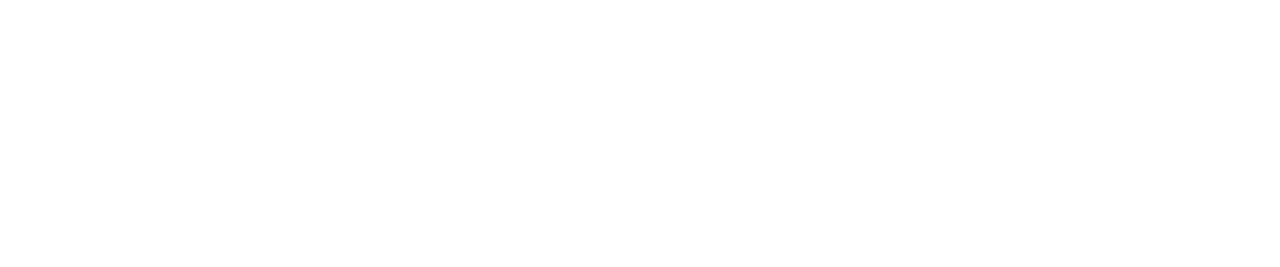
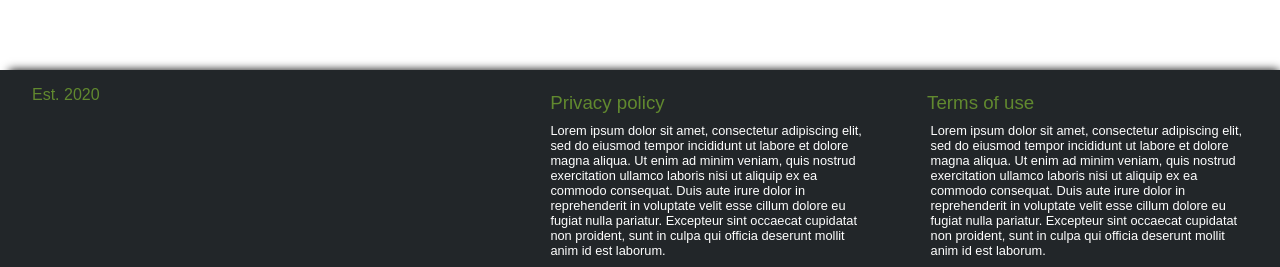
Before and after one commit to lucasjulromero/ripCentral, a Next.js app: page / in a window 1280 px wide. Shown: the part 3085-3352 px from the top of the page. Before the commit the page ends 3035 px from the top, so only its background shows below. Built offline with nearby package versions, Linux system fonts and the light colour scheme.

Commit message:
working on footer

```diff
--- /dev/null
+++ b/components/Footer.jsx
@@ -0,0 +1,112 @@
+import React from "react";
+// import { RipCentralLogo, CannabisContainer } from "./Navbar.jsx";
+// import { faCannabis } from "@fortawesome/free-solid-svg-icons";
+// import { FontAwesomeIcon } from "@fortawesome/react-fontawesome";
+import { lizardGreen, lightGrey, darkGrey } from "../styles/colors";
+
+const Footer = () => {
+  return (
+    <>
+      <div
+        style={{
+          backgroundColor: `${darkGrey}`,
+          marginLeft: "-0.5em",
+          width: "100%",
+          height: "25vh",
+          display: "grid",
+          gridTemplateColumns: "25% 35% 40%",
+          gridTemplateRows: "18% 12% 70%",
+          boxShadow: "4px -5px 9px -5px black",
+          position: "absolute"
+        }}
+      >
+        {/* <RipCentralLogo className="footer">
+          ripCentral
+          <CannabisContainer>
+            <FontAwesomeIcon icon={faCannabis} />
+          </CannabisContainer>
+        </RipCentralLogo> */}
+        <p
+          style={{
+            gridRow: "1 / 3",
+            marginLeft: "2em",
+            fontWeight: 300,
+            fontFamily: "Nunito sans, sans-serif",
+            color: `${lizardGreen}`
+          }}
+        >
+          Est. 2020
+        </p>
+        <h3
+          style={{
+            gridColumn: "2 / span 2",
+            fontWeight: 300,
+            gridRow: "3 / 3",
+            maxWidth: "25em",
+            marginTop: "-2em",
+            marginLeft: "12.3em",
+            fontFamily: "Nunito sans, sans-serif",
+            color: `${lizardGreen}`
+          }}
+        >
+          Privacy policy
+        </h3>
+        <p
+          style={{
+            fontSize: "0.8em",
+            gridColumn: "2 / span 2",
+            gridRow: "3 / 3",
+            maxWidth: "25em",
+            marginTop: "-0.5em",
+            marginLeft: "18em",
+            fontFamily: "Nunito sans, sans-serif",
+            color: "white"
+          }}
+        >
+          Lorem ipsum dolor sit amet, consectetur adipiscing elit, sed do
+          eiusmod tempor incididunt ut labore et dolore magna aliqua. Ut enim ad
+          minim veniam, quis nostrud exercitation ullamco laboris nisi ut
+          aliquip ex ea commodo consequat. Duis aute irure dolor in
+          reprehenderit in voluptate velit esse cillum dolore eu fugiat nulla
+          pariatur. Excepteur sint occaecat cupidatat non proident, sunt in
+          culpa qui officia deserunt mollit anim id est laborum.
+        </p>
+        <h3
+          style={{
+            gridColumn: "3 / span 2",
+            fontWeight: 300,
+            gridRow: "3 / 3",
+            maxWidth: "25em",
+            marginTop: "-2em",
+            marginLeft: "8.5em",
+            fontFamily: "Nunito sans, sans-serif",
+            color: `${lizardGreen}`
+          }}
+        >
+          Terms of use
+        </h3>
+        <p
+          style={{
+            fontSize: "0.8em",
+            gridColumn: "3 / span 2",
+            gridRow: "3 / 3",
+            maxWidth: "25em",
+            marginTop: "-0.5em",
+            marginLeft: "12.7em",
+            fontFamily: "Nunito sans, sans-serif",
+            color: "white"
+          }}
+        >
+          Lorem ipsum dolor sit amet, consectetur adipiscing elit, sed do
+          eiusmod tempor incididunt ut labore et dolore magna aliqua. Ut enim ad
+          minim veniam, quis nostrud exercitation ullamco laboris nisi ut
+          aliquip ex ea commodo consequat. Duis aute irure dolor in
+          reprehenderit in voluptate velit esse cillum dolore eu fugiat nulla
+          pariatur. Excepteur sint occaecat cupidatat non proident, sunt in
+          culpa qui officia deserunt mollit anim id est laborum.
+        </p>
+      </div>
+    </>
+  );
+};
+export default Footer;
--- a/components/Navbar.jsx
+++ b/components/Navbar.jsx
@@ -23,7 +23,7 @@
   background-color: ${darkGrey};
 `;
 
-const RipCentralLogo = styled.h1`
+export const RipCentralLogo = styled.h1`
   font-family: "Nunito sans", sans-serif;
   color: ${lizardGreen};
   font-size: 2em;
@@ -33,7 +33,7 @@
   display: flex;
 `;
 
-const CannabisContainer = styled.div`
+export const CannabisContainer = styled.div`
   font-size: 0.6em;
   margin-left: 0.1em;
 `;
--- a/components/RipCentralHomePageAbout.jsx
+++ b/components/RipCentralHomePageAbout.jsx
@@ -1,10 +1,6 @@
 import React from "react";
 import styled from "styled-components";
-import {
-  faCannabis,
-  faHandRock,
-  faBong
-} from "@fortawesome/free-solid-svg-icons";
+import { faArrowRight } from "@fortawesome/free-solid-svg-icons";
 import { FontAwesomeIcon } from "@fortawesome/react-fontawesome";
 import {
   darkGrey,
@@ -75,7 +71,7 @@
             color: `${limeGreen}`
           }}
         >
-          <FontAwesomeIcon icon={faCannabis} />
+          <FontAwesomeIcon icon={faArrowRight} />
         </div>
         <div
           style={{
--- a/components/RipCentralTopSellers.jsx
+++ b/components/RipCentralTopSellers.jsx
@@ -69,6 +69,7 @@
 const Container = styled.div`
   min-width: 100vw;
   min-height: 100vh;
+  margin-bottom: 8em;
 
   .header-input-container {
     display: flex;
--- a/pages/RipCentralHomePage.jsx
+++ b/pages/RipCentralHomePage.jsx
@@ -4,8 +4,8 @@
 import RipCentralTopSellers from "../components/RipCentralTopSellers";
 import RipCentralHomePageAbout from "../components/RipCentralHomePageAbout";
 import Navbar from "../components/Navbar";
+import Footer from "../components/Footer.jsx";
 import { darkGrey } from "../styles/colors";
-
 const HomePageBackgroundImage = styled.div`
   min-width: 100vw;
   min-height: 100vh;
@@ -27,6 +27,7 @@
       <RipCentralHomePageHeader />
       <RipCentralHomePageAbout />
       <RipCentralTopSellers />
+      <Footer />
     </>
   );
 };
```
